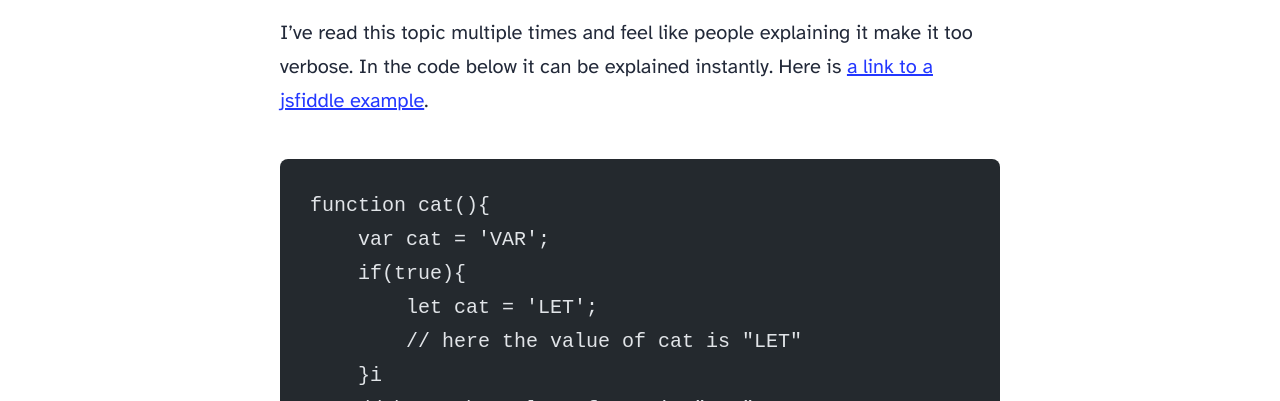
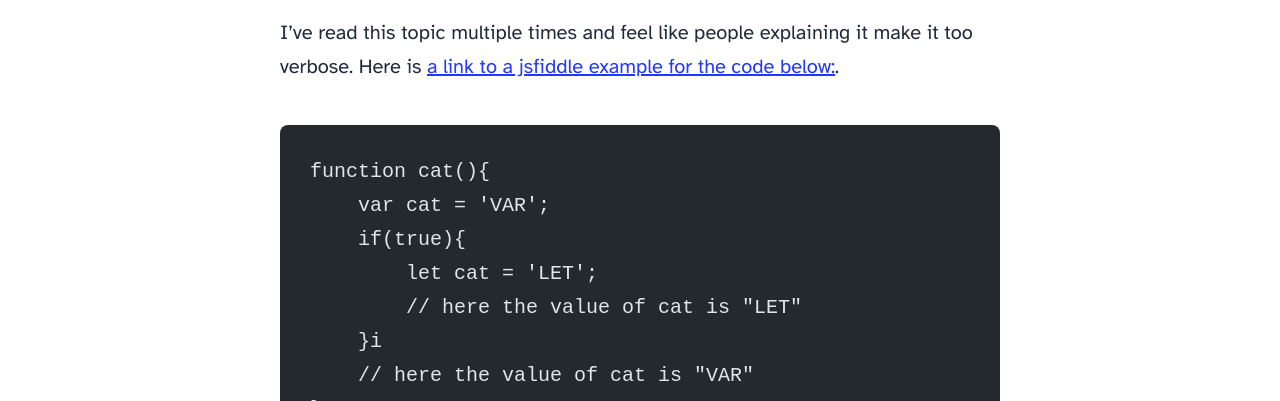
Before and after one commit to conrizzo/AstroWebsite, an Astro site: page /blog/using-var-and-let-in-javascript in a window 1280 px wide. Shown: the part 699-1100 px from the top of the page. Built offline with nearby package versions, Linux system fonts and the light colour scheme; Astro itself is replaced by a stand-in of ours; code samples lack their colours.

Commit message:
minor update

````diff
--- a/src/content/blog/using-var-and-let-in-javascript.md
+++ b/src/content/blog/using-var-and-let-in-javascript.md
@@ -5,9 +5,8 @@ pubDate: 'Dec 6 2023'
 heroImage: '/var_let.jpg'
 ---
 
-I've read this topic multiple times and feel like people explaining it make it too verbose.
-In the code below it can be explained instantly. Here is
-<a href='https://jsfiddle.net/w40yLazr/1/'>a link to a jsfiddle example</a>.
+I've read this topic multiple times and feel like people explaining it make it too verbose. Here is
+<a href='https://jsfiddle.net/w40yLazr/1/'>a link to a jsfiddle example for the code below:</a>.
 
 ```javascript
 function cat(){
@@ -56,7 +55,7 @@ var cat = 'VAR';
 Here an error will appear saying the same variable cannot be declared twice!
 
 <h4>Summary:</h4>
-The first choice for variables should always be <span class="variable-color">const</span>.
+In JavaScript the first choice for variables should always be <span class="variable-color">const</span>.
 If something must change decide whether to use <span class="variable-color">let</span> or <span class="variable-color">var</span>. If possible, it's generally best to use <span class="variable-color">let</span> instead of <span class="variable-color">var</span> since <span class="variable-color">let</span> does a better job with separation of concerns.
 
 
````
